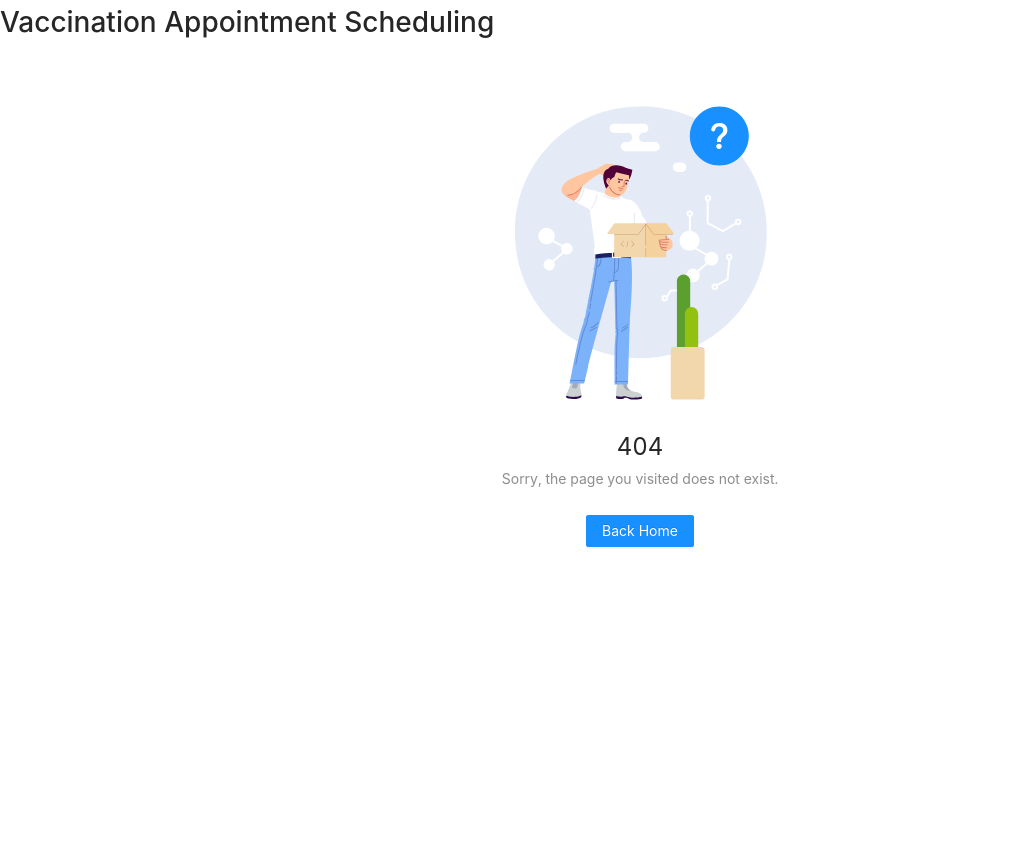
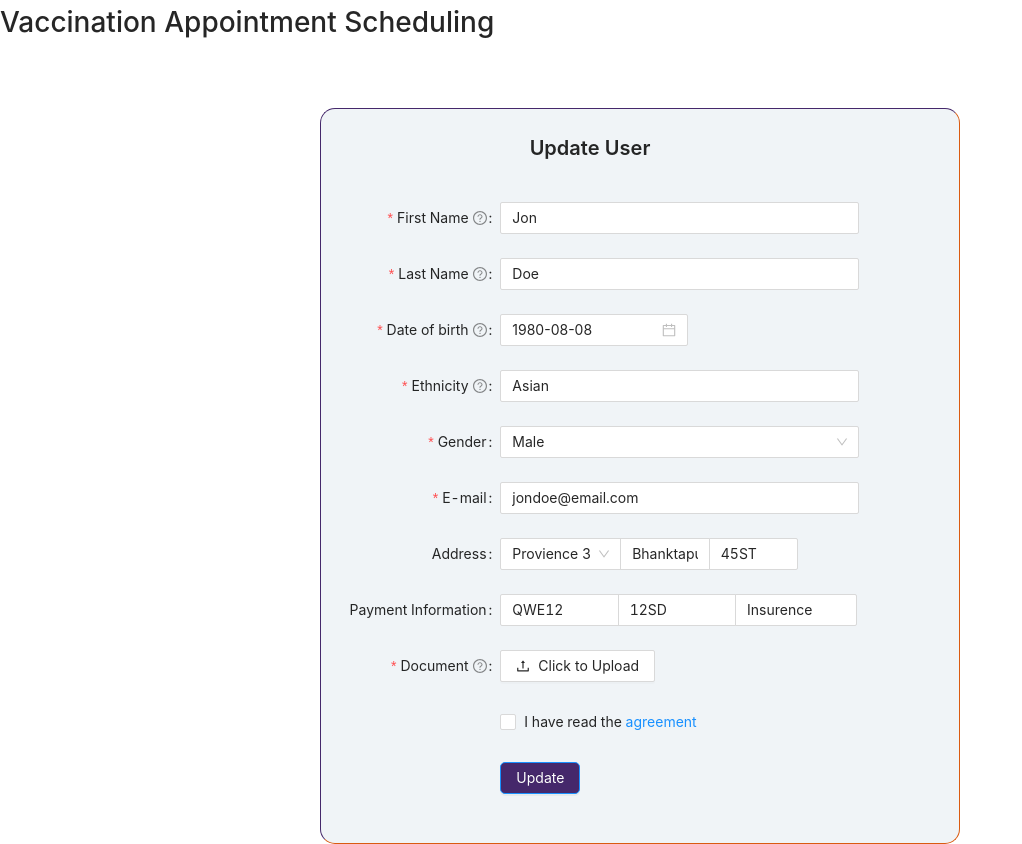
Before and after one commit to beingbiplov/VAS-App, a React (Create React App) app: page /patient-upadate/1 in a window 1280 px wide. Before the commit this address had no page. Shown: the whole page, without its empty margins (0-1022 px from the left). Before the commit the page ends 800 px from the top, so only its background shows below. Built offline with nearby package versions, Linux system fonts and the light colour scheme; sample sign-in values are in the browser's storage; the HTML template or start-up script is replaced by a standard one.

Commit message:
design update patient form

```diff
--- /dev/null
+++ b/src/components/pages/forms/PatientForm.tsx
@@ -0,0 +1,199 @@
+import React from 'react';
+import {
+  Button,
+  Checkbox,
+  Form,
+  Input,
+  Select,
+  DatePicker,
+  Upload,
+  message,
+} from 'antd';
+import { UploadOutlined } from '@ant-design/icons';
+import type { UploadProps } from 'antd';
+
+import { tailFormItemLayout } from './formCommon';
+
+const { Option } = Select;
+
+const props: UploadProps = {
+  name: 'file',
+  action: 'https://run.mocky.io/v3/41d85baa-499a-4766-9f25-d8b1721a75c2',
+  headers: {
+    authorization: 'authorization-text',
+  },
+  onChange(info) {
+    if (info.fileList.length > 0 && info.file.status === 'done') {
+      message.success(`${info.file.name} file uploaded successfully`);
+    } else if (info.file.status === 'error') {
+      message.error(`${info.file.name} file upload failed.`);
+    }
+  },
+};
+
+const PatientForm: React.FC = () => {
+  return (
+    <React.Fragment>
+    <Form.Item
+        name="firstName"
+        label="First Name"
+        tooltip="What is your first name?"
+        rules={[{ required: true, message: 'Please input your firstName!', whitespace: true }]}
+      >
+        <Input placeholder='Jon' />
+    </Form.Item>
+
+    <Form.Item
+        name="lastname"
+        label="Last Name"
+        tooltip="What is your last name?"
+        rules={[{ required: true, message: 'Please input your lastname!', whitespace: true }]}
+      >
+        <Input placeholder='Doe' />
+    </Form.Item>
+
+    <Form.Item
+        name="DOB"
+        label = "Date of birth"
+        tooltip="What is your date of birth?"
+        rules={[{ required: true, message: 'Please input your birth date!' }]}
+    >
+        <DatePicker />
+
+    </Form.Item>
+
+    <Form.Item
+        name="ethnicity"
+        label="Ethnicity"
+        tooltip="What is your ethnicity?"
+        rules={[{ required: true, message: 'Please input your ethnicity!', whitespace: true }]}
+      >
+        <Input placeholder='ethnicity' />
+    </Form.Item>
+
+    <Form.Item
+        name="gender"
+        label="Gender"
+        rules={[{ required: true, message: 'Please select gender!' }]}
+      >
+        <Select placeholder="select your gender">
+          <Option value="male">Male</Option>
+          <Option value="female">Female</Option>
+          <Option value="other">Other</Option>
+        </Select>
+      </Form.Item>
+
+      <Form.Item
+        name="email"
+        label="E-mail"
+        rules={[
+          {
+            type: 'email',
+            message: 'The input is not valid E-mail!',
+          },
+          {
+            required: true,
+            message: 'Please input your E-mail!',
+          },
+        ]}
+      >
+        <Input placeholder='jondoe@email.com' />
+      </Form.Item>
+
+    <Form.Item
+      label="Address"
+      >
+        <Input.Group compact>
+          <Form.Item
+            name={['address', 'provience']}
+            noStyle
+            rules={[{ required: true, message: 'provience is required' }]}
+          >
+            <Select placeholder="Select provience">
+              <Option value="Provience1">Provience 1</Option>
+              <Option value="Provience2">Provience 2</Option>
+              <Option value="Provience3">Provience 3</Option>
+              <Option value="Provience4">Provience 4</Option>
+              <Option value="Provience5">Provience 5</Option>
+              <Option value="Provience6">Provience 6</Option>
+              <Option value="Provience7">Provience 7</Option>
+            </Select>
+          </Form.Item>
+          <Form.Item
+            name={['address', 'city']}
+            noStyle
+            rules={[{ required: true, message: 'City is required' }]}
+          >
+            <Input style={{ width: '25%' }} placeholder="Input City" />
+          </Form.Item>
+          <Form.Item
+            name={['address', 'street']}
+            noStyle
+            rules={[{ required: true, message: 'Street is required' }]}
+          >
+            <Input style={{ width: '25%' }} placeholder="Input street" />
+          </Form.Item>
+        </Input.Group>
+    </Form.Item>
+
+    <Form.Item
+      label="Payment Information"
+      >
+        <Input.Group compact>
+          <Form.Item
+            name={['payment', 'insurenceId']}
+            noStyle
+            rules={[{ required: true, message: 'Insurence id is required' }]}
+          >
+            <Input style={{ width: '33%' }} placeholder="Insurence ID" />
+
+          </Form.Item>
+          <Form.Item
+            name={['payment', 'memberId']}
+            noStyle
+            rules={[{ required: true, message: 'Member ID is required' }]}
+          >
+            <Input style={{ width: '33%' }} placeholder="Member ID" />
+          </Form.Item>
+          <Form.Item
+            name={['payment', 'InsurenceProvider']}
+            noStyle
+            rules={[{ required: true, message: 'Insurence provider is required' }]}
+          >
+            <Input style={{ width: '34%' }} placeholder="Insurence provider." />
+          </Form.Item>
+        </Input.Group>
+    </Form.Item>
+
+    <Form.Item
+        name="document"
+        label="Document"
+        tooltip="Identification document"
+        rules={[{ required: true, message: 'Please input your identification document!' }]}
+      >
+        <Upload {...props} listType='picture' maxCount={1} accept='.jpeg, .jpg, .png'>
+          <Button icon={<UploadOutlined />}>Click to Upload</Button>
+        </Upload>
+    </Form.Item>
+
+      <Form.Item
+        name="agreement"
+        valuePropName="checked"
+        rules={[
+          {
+            validator: (_, value) =>
+              value ? Promise.resolve() : Promise.reject(new Error('Should accept agreement')),
+          },
+        ]}
+        {...tailFormItemLayout}
+      >
+        <Checkbox>
+          I have read the <a href="">agreement</a>
+        </Checkbox>
+      </Form.Item>
+    </React.Fragment>
+
+  );
+};
+
+export default PatientForm;
--- /dev/null
+++ b/src/components/pages/forms/formCommon.ts
@@ -0,0 +1,23 @@
+export const formItemLayout = {
+  labelCol: {
+    xs: { span: 24 },
+    sm: { span: 8 },
+  },
+  wrapperCol: {
+    xs: { span: 24 },
+    sm: { span: 16 },
+  },
+};
+
+export const tailFormItemLayout = {
+  wrapperCol: {
+    xs: {
+      span: 24,
+      offset: 0,
+    },
+    sm: {
+      span: 16,
+      offset: 8,
+    },
+  },
+};
--- a/src/components/pages/patientManagement/PatientList.tsx
+++ b/src/components/pages/patientManagement/PatientList.tsx
@@ -4,6 +4,8 @@ import type { ColumnsType, ColumnType } from 'antd/es/table';
 import type { FilterConfirmProps } from 'antd/es/table/interface';
 import React, { useRef, useState } from 'react';
 import Highlighter from 'react-highlight-words';
+import { Link } from 'react-router-dom';
+
 import { patientDataInterface } from '../../../redux/interface/patientDataInterface'
 import { getPatientDataLS } from '../../../utils/LocalStorageData';
 
@@ -170,7 +172,7 @@ const PatientList: React.FC = () =>{
     key: 'action',
     render: (_, record) => (
       <Space size="middle">
-        <a>Update</a>
+        <Link to={`/patient-upadate/${record.email}`}>Update</Link>
         <a>View Details</a>
       </Space>
     ),
--- /dev/null
+++ b/src/components/pages/patientManagement/PatientUpdate.tsx
@@ -0,0 +1,52 @@
+import React, { useEffect } from "react";
+import { Form, Typography, Button, message } from "antd";
+import { useNavigate, useParams} from "react-router-dom";
+
+import PatientForm from "../forms/PatientForm";
+import { patientMockData } from "../../../constants/UserInfo";
+import { GetLoggedInUser } from '../../../utils/ReduxUserData';
+import { formItemLayout, tailFormItemLayout  } from '../forms/formCommon';
+
+const { Title } = Typography;
+
+const PatientUpdate: React.FC = () =>{
+  const [form] = Form.useForm();
+  const navigate = useNavigate()
+  const loggedInUser = GetLoggedInUser()
+   let { id } = useParams()
+
+  const onFinish = (values: any) => {
+    console.log(id, values)
+    message.success(`Patient data updated successfully.`);
+    navigate('/patient-list')
+  };
+
+  useEffect(() =>{
+    if (!loggedInUser){
+      navigate('/')
+    }
+  })
+
+  return(
+    <div className='container formContainer userRegisterForm'>
+        <Title className='formContainerHeading' level={4}>Update User</Title>
+      <Form
+        {...formItemLayout}
+        form={form}
+        name="register"
+        onFinish={onFinish}
+        initialValues={patientMockData}
+        scrollToFirstError
+      >
+        <PatientForm />
+        <Form.Item {...tailFormItemLayout}>
+          <Button className='primaryBtn'  type="primary" htmlType="submit">
+            Update
+          </Button>
+        </Form.Item>
+      </Form>
+    </div>
+  )
+}
+
+export default PatientUpdate;
--- a/src/constants/UserInfo.ts
+++ b/src/constants/UserInfo.ts
@@ -1,4 +1,26 @@
+import { stringToDate } from "../utils/utils";
+
 export const userInfo = {
   username: "vyagutta@vyagutta.com",
   Password: "vyagutta",
 };
+
+export const patientMockData = {
+  firstName: "Jon",
+  lastname: "Doe",
+  email: "jondoe@email.com",
+  DOB: stringToDate("1980-08-08"),
+  gender: "male",
+  ethnicity: "Asian",
+  address: {
+    street: "45ST",
+    city: "Bhanktapur",
+    provience: "Provience3",
+  },
+  payment: {
+    insurenceId: "QWE12",
+    memberId: "12SD",
+    InsurenceProvider: "Insurence",
+  },
+  document: {} as File,
+};
--- a/src/routes/AppRoutes.tsx
+++ b/src/routes/AppRoutes.tsx
@@ -7,6 +7,7 @@ import ClientRegistrationConfirm from '../components/pages/ClientRegistrationCon
 import PatientList from "../components/pages/patientManagement/PatientList";
 import AppointmentScheduleForm from "../components/pages/appointmentManagement/AppointmentScheduleForm";
 import AppointmentConfirmation from "../components/pages/appointmentManagement/AppointmentConfirmation";
+import PatientUpdate from "../components/pages/patientManagement/PatientUpdate";
 import PageNotFound from '../components/errorResponse/PageNotFound'
 
 function AppRoutes(){
@@ -19,6 +20,7 @@ function AppRoutes(){
             <Route path='register' element={<ClientRegisterForm />} />
             <Route path='confirm-registration' element={< ClientRegistrationConfirm />} />
             <Route path='patient-list' element={< PatientList />} />
+            <Route path='patient-upadate/:id' element={< PatientUpdate />} />
             <Route path='schedule-appointment' element={< AppointmentScheduleForm />} />
             <Route path='appointment-confirmation' element={< AppointmentConfirmation />} />
             <Route path="*" element={<PageNotFound />} />
```
